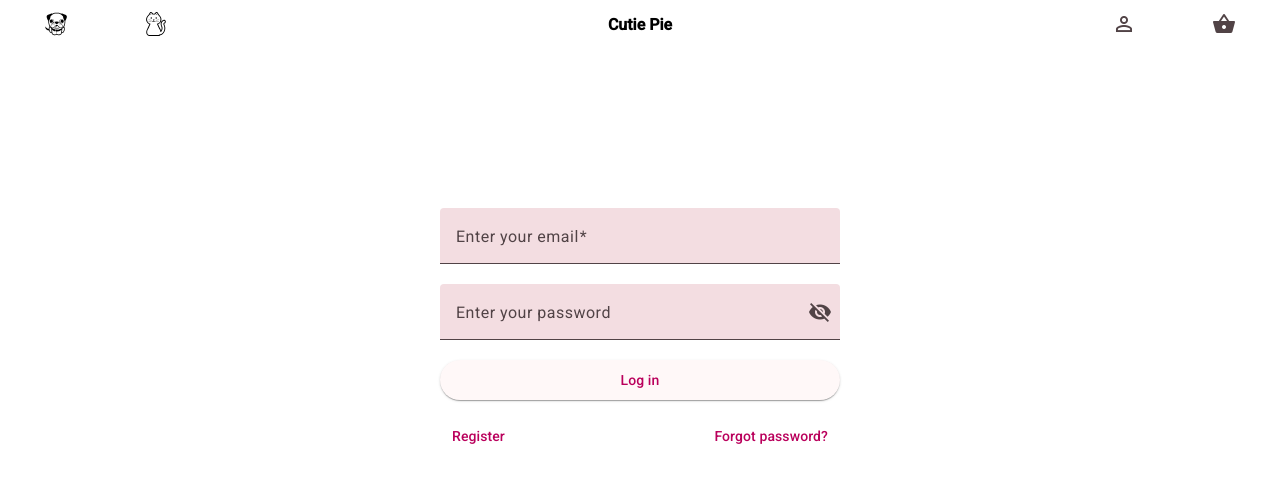
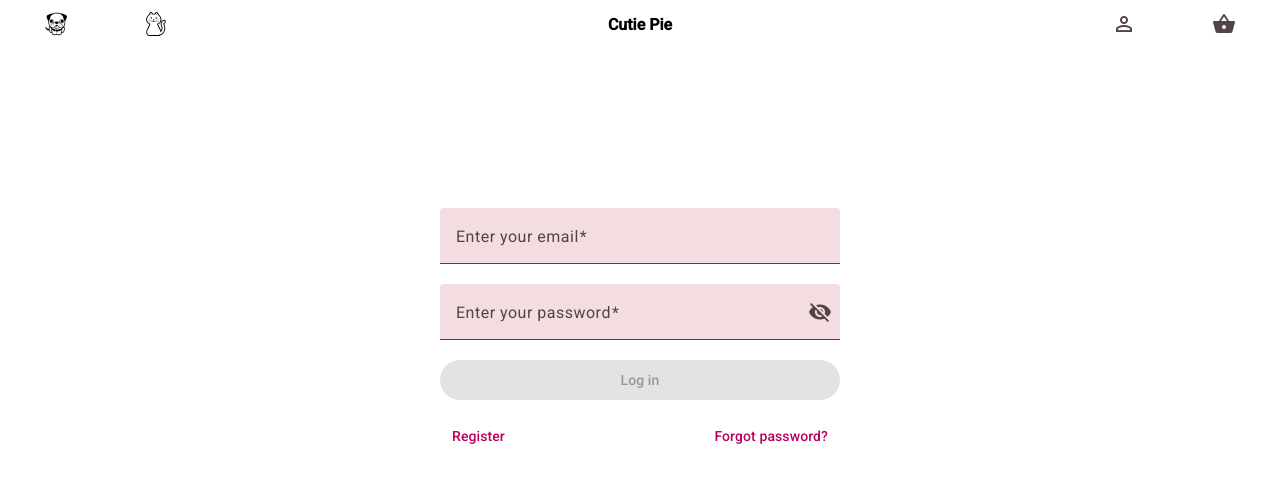
Before and after one commit to JWL0515/cutenet, an Angular app in the folder Client/: page /user in a window 1280 px wide. Shown: the top 482 px of the page. Built offline with nearby package versions, Linux system fonts and the light colour scheme.

Commit message:
add login

```diff
--- a/Client/src/app/components/login/login.component.html
+++ b/Client/src/app/components/login/login.component.html
@@ -1,12 +1,16 @@
 <div class="user-page">
   <div>
-    <div>
-      <mat-form-field class="email">
+    @if (logedin) {
+      <p>Loading...</p>
+      }
+    @else {
+      <form [formGroup]="loginForm" (ngSubmit)="onSubmit()" >
+        <mat-form-field class="email" >
           <mat-label>Enter your email</mat-label>
           <input
             matInput
             placeholder="pat@example.com"
-          [formControl]="email"
+            formControlName = "email"
             (blur)="updateErrorMessage()"
             required
           />
@@ -14,11 +18,10 @@
             <mat-error>{{errorMessage()}}</mat-error>
           }
         </mat-form-field>
-    </div>
-    <div>
+        <br/>
         <mat-form-field class="password">
           <mat-label>Enter your password</mat-label>
-        <input matInput [type]="hide() ? 'password' : 'text'" />
+          <input matInput formControlName = "password" [type]="hide() ? 'password' : 'text'" />
           <button
             mat-icon-button
             matSuffix
@@ -29,13 +32,13 @@
             <mat-icon>{{hide() ? 'visibility_off' : 'visibility'}}</mat-icon>
           </button>
         </mat-form-field>
-    </div>
-    <div>
-      <button class="login" mat-raised-button>Log in</button>
-    </div>
+        <br/>
+        <button class="login" mat-raised-button type="submit" [disabled]="loginForm.invalid">Log in</button>
+    </form>
     <div class="reg-forgot">
       <button class="register" mat-button>Register</button>
       <button class="forgot-password" mat-button>Forgot password?</button>
     </div>
+    }
   </div>
 </div>
--- a/Client/src/app/components/login/login.component.ts
+++ b/Client/src/app/components/login/login.component.ts
@@ -1,11 +1,12 @@
 import {Component, signal} from '@angular/core';
 import {takeUntilDestroyed} from '@angular/core/rxjs-interop';
-import {FormControl, FormsModule, ReactiveFormsModule, Validators} from '@angular/forms';
+import {FormControl, FormGroup, FormsModule, ReactiveFormsModule, Validators} from '@angular/forms';
 import {MatFormFieldModule} from '@angular/material/form-field';
 import {MatInputModule} from '@angular/material/input';
 import {merge} from 'rxjs';
 import {MatIconModule} from '@angular/material/icon';
 import {MatButtonModule} from '@angular/material/button';
+import { ActivatedRoute, Router } from '@angular/router';
 
 @Component({
   selector: 'app-login',
@@ -14,11 +15,19 @@ import {MatButtonModule} from '@angular/material/button';
   styleUrl: './login.component.scss'
 })
 export class LoginComponent {
+  logedin: boolean = false;
   readonly email = new FormControl('', [Validators.required, Validators.email]);
+  readonly password = new FormControl('', [Validators.required]);
+  loginForm = new FormGroup({
+    email: this.email,
+    password:this.password
+  });
 
   errorMessage = signal('');
 
-  constructor() {
+  returnUrl: string;
+  constructor(private router: Router, private activatedRoute: ActivatedRoute) {
+    this.returnUrl = this.activatedRoute.snapshot.queryParams['returnUrl'] || ''
     merge(this.email.statusChanges, this.email.valueChanges)
       .pipe(takeUntilDestroyed())
       .subscribe(() => this.updateErrorMessage());
@@ -38,4 +47,12 @@ export class LoginComponent {
     this.hide.set(!this.hide());
     event.stopPropagation();
   }
+
+  onSubmit() {
+    console.log(this.loginForm.value);
+    this.router.navigateByUrl('');
+    this.logedin = true;
+    console.log(this.logedin);
+  }
+
 }
```
Also changed, not shown: Client/src/app/services/user.service.ts (added, +9 -0 lines), 1 other file (tests, documents, lock files or other folders). Lines whose indentation alone changed are shown as unchanged.
